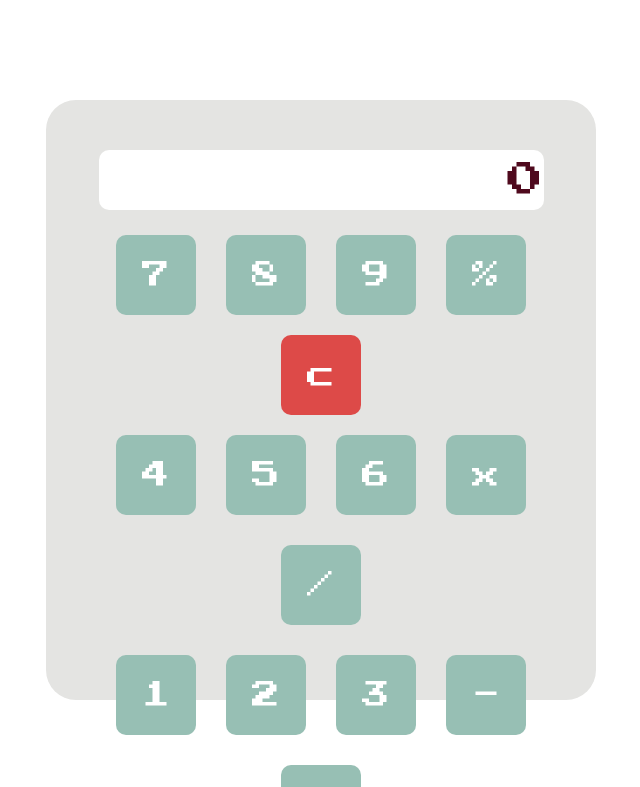
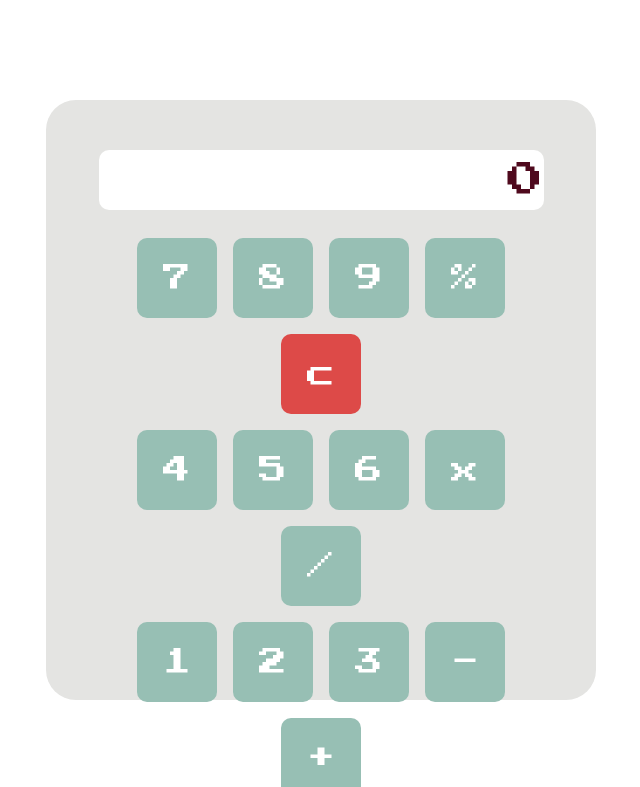
Before and after one commit to hznutx/demo-mathmachine, a React (Vite) app: page / in a window 1280 px wide. Shown: the top 787 px of the page, without its empty margins (319-959 px from the left). Built offline with nearby package versions, Linux system fonts and the light colour scheme.

Commit message:
Update App.jsx

```diff
--- a/src/App.jsx
+++ b/src/App.jsx
@@ -9,7 +9,7 @@ const buttonStyle = {
   backgroundColor: "#97BFB4",
   color: "#FFF",
   border: "none",
-  margin: "15px",
+  margin: "8px",
   fontSize: "28px",
   fontwidth: "700",
 };
@@ -116,7 +116,7 @@ const App = () => {
             fontSize: "36px",
             borderRadius: "10px",
             border: "none",
-            marginBottom: "10px",
+            marginBottom: "20px",
             color: "#4F091D",
           }}
         />
@@ -141,7 +141,7 @@ const App = () => {
             backgroundColor: "#DD4A48",
             color: "#FFF",
             border: "none",
-            margin: "5px",
+            margin: "8px",
             fontSize: "28px",
             fontwidth: "700",
           }}
```
